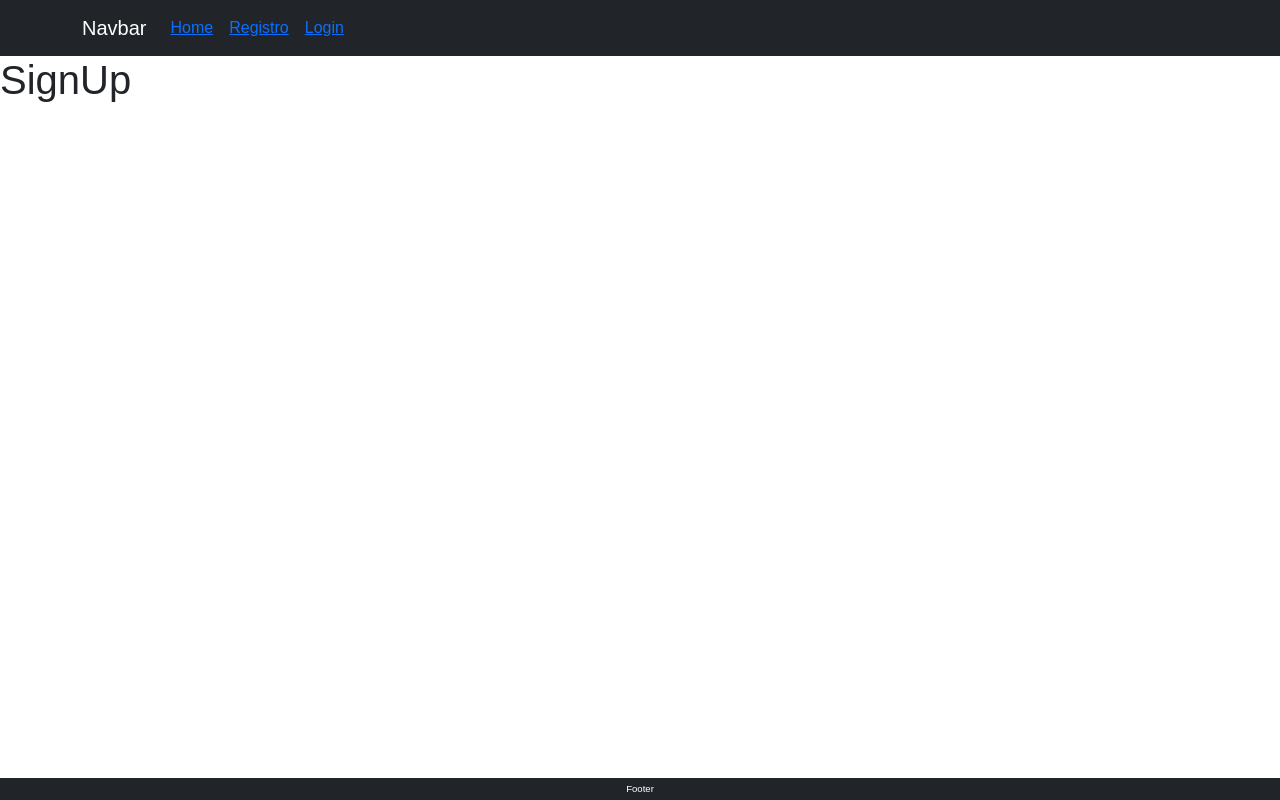
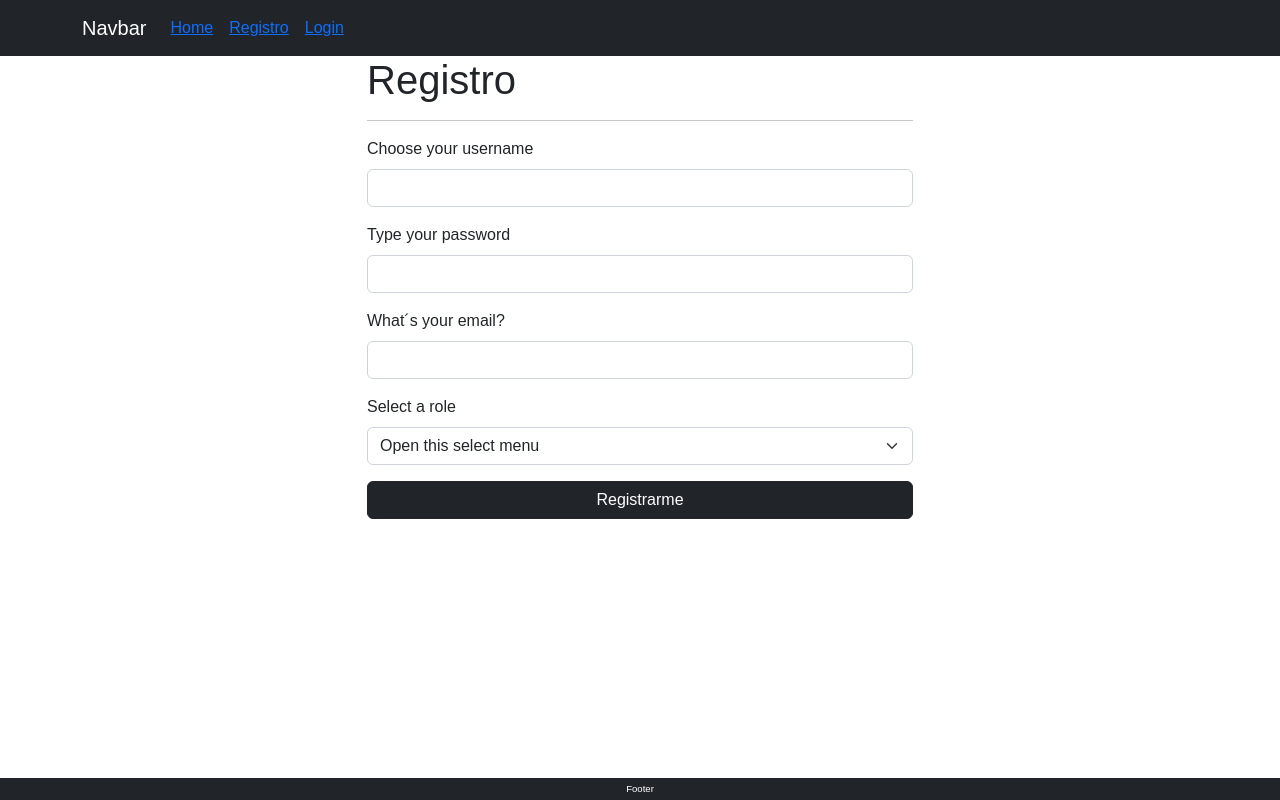
Before and after one commit to MSiestoGarabana/getATech-client, a React (Create React App) app: page /signUp in a window 1280 px wide. Built offline with nearby package versions, Linux system fonts and the light colour scheme.

Commit message:
client-side deleting user

```diff
--- /dev/null
+++ b/src/components/DropDownButton/DropDownButton.css
@@ -0,0 +1,3 @@
+#dropdown-basic-chooseRole {
+    border: 1px solid black;
+}
--- /dev/null
+++ b/src/components/SignUpForm/SignUpForm.jsx
@@ -0,0 +1,74 @@
+import { useState } from "react"
+import { Form, Button, FormGroup } from "react-bootstrap"
+import authService from './../../services/auth.services'
+import { useNavigate } from "react-router-dom"
+
+const SignupForm = () => {
+
+    const [signupData, setSignupData] = useState({
+        username: '',
+        email: '',
+        password: '',
+        role: ''
+    })
+    const { username, password, email, role } = signupData
+
+    const navigate = useNavigate()
+
+    const handleInputChange = e => {
+        const { value, name } = e.target
+        setSignupData({ ...signupData, [name]: value })
+    }
+
+    const handleSubmit = e => {
+        e.preventDefault()
+
+        let userData = { email, password }
+        authService
+            .signup(signupData)
+            .then(({ data }) => navigate('/login'))
+            .catch(err => console.log(err))
+    }
+
+    return (
+
+        <Form onSubmit={handleSubmit}>
+
+            <Form.Group className="mb-3" controlId="username">
+                <Form.Label>Choose your username</Form.Label>
+                <Form.Control type="text" value={username} onChange={handleInputChange} name="username" />
+            </Form.Group>
+
+
+            <Form.Group className="mb-3" controlId="password">
+                <Form.Label>Type your password</Form.Label>
+                <Form.Control type="password" value={password} onChange={handleInputChange} name="password" />
+            </Form.Group>
+
+
+            <Form.Group className="mb-3" controlId="email">
+                <Form.Label>What´s your email?</Form.Label>
+                <Form.Control type="email" value={email} onChange={handleInputChange} name="email" />
+            </Form.Group>
+
+            <FormGroup className="mb-3" controlId="role">
+
+                <Form.Label>Select a role</Form.Label>
+                <Form.Select name="role" onChange={handleInputChange} aria-label="Default select example">
+                    <option>Open this select menu</option>
+                    <option value="EMPLOYEE">EMPLOYEE</option>
+                    <option value="EMPLOYER">EMPLOYER</option>
+                </Form.Select>
+
+            </FormGroup>
+
+
+            <div className="d-grid">
+                <Button variant="dark" type="submit">Registrarme</Button>
+            </div>
+
+        </Form>
+    )
+}
+
+export default SignupForm
--- a/src/pages/SignUpPage/SignUpPage.jsx
+++ b/src/pages/SignUpPage/SignUpPage.jsx
@@ -1,6 +1,27 @@
-function SignUpPage() {
+import { Container, Row, Col } from 'react-bootstrap'
+import SignupForm from './../../components/SignUpForm/SignUpForm'
+
+const SignupPage = () => {
+
     return (
-        <h1>SignUp</h1>
+
+        <Container>
+
+            <Row>
+
+                <Col md={{ offset: 3, span: 6 }}>
+
+                    <h1>Registro</h1>
+
+                    <hr />
+
+                    <SignupForm />
+
+                </Col>
+            </Row>
+
+        </Container>
     )
 }
-export default SignUpPage
+
+export default SignupPage
--- a/src/services/auth.services.js
+++ b/src/services/auth.services.js
@@ -8,11 +8,11 @@ class AuthService{
         })
     }
 
-    signup(userData ) {
+    signup( userData ) {
         return this.api.post('/signup', userData)
     }
 
-    login(userData) {
+    login( userData ) {
         return this.api.post('/login', userData)
     }
 
--- a/src/services/user.services.js
+++ b/src/services/user.services.js
@@ -1,15 +1,19 @@
 import axios from 'axios'
 
 class UserService{
+
     constructor(){
         this.api = axios.create({
             baseURL: `${process.nextTick.REACT_APP_API_URL}api/user`
         })
     }
+
     userDelete(_id){
         return this.api.post(`/${_id}/delete`)
     }
-    userUpdate(_id){
+
+    userUpdate(userData){
+        let {_id} = userData
         return this.api.post(`${_id}/edit`)
     }
 
```
Also changed, not shown: src/components/DropDownButton/DropDownButton.jsx (added, +32 -0 lines), src/components/SignUpForm/SignUpForm.css (added).
